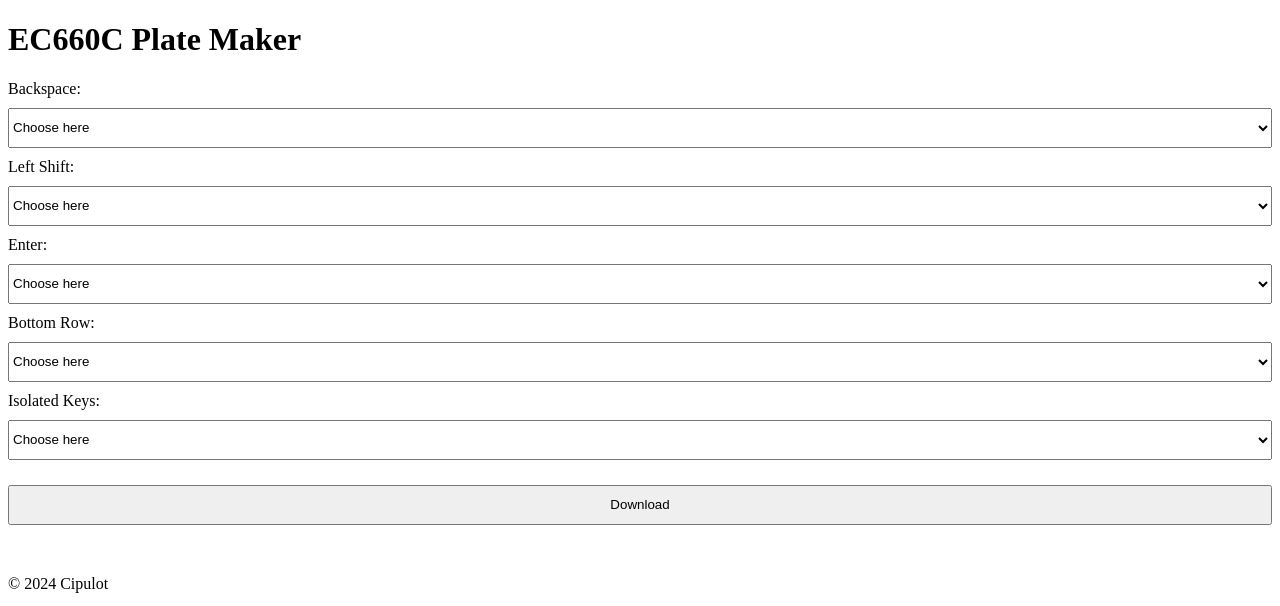
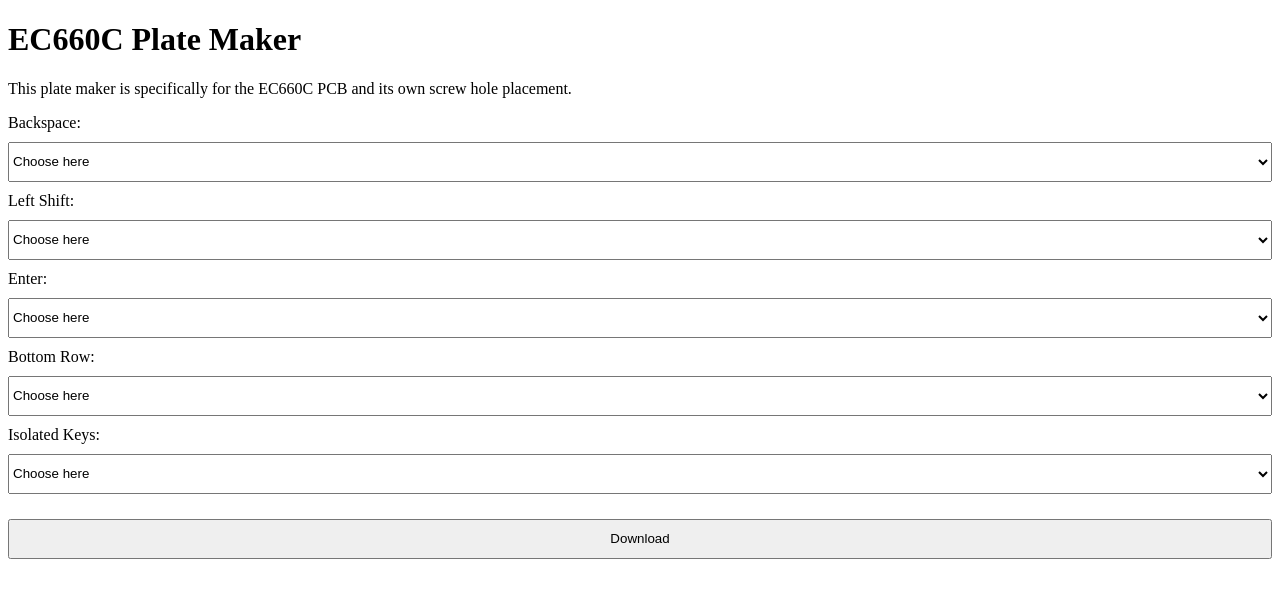
Before and after one commit to isabella232/ec_660c-plate-maker, a plain HTML site: page index.html in a window 1280 px wide. Shown: the top 606 px of the page. Drawn offline with nearby package versions, Linux system fonts and the light colour scheme.

Commit message:
Added text to specify screw hole compatibility.

```diff
--- a/index.html
+++ b/index.html
@@ -34,6 +34,7 @@
 
 <body>
     <h1>EC660C Plate Maker</h1>
+    <p>This plate maker is specifically for the EC660C PCB and its own screw hole placement.</p>
     <form id="configForm">
         <label for="backspace">Backspace:</label>
         <select id="backspace">
```
